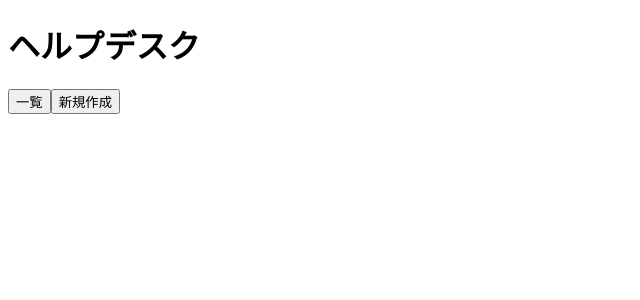
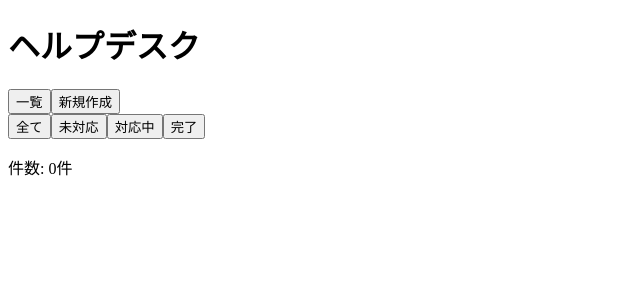
Before and after one commit to rkoga0822/react-typescript-helpdesk-app, a React (Vite) app: page / in a window 1280 px wide. Shown: the top 300 px of the page, without its empty margins (0-640 px from the left). Built offline with nearby package versions, Linux system fonts and the light colour scheme.

Commit message:
フィルター機能完成

```diff
--- a/src/App.tsx
+++ b/src/App.tsx
@@ -2,7 +2,8 @@ import { useState } from "react";
 import InquiryListPage from "./pages/InquiryListPage";
 import InquiryDetailPage from "./pages/InquiryDetailPage";
 import InquiryCreatePage from "./pages/InquiryCreatePage";
-import type { Inquiry, InquiryStatus } from "./types/inquiry";
+import type { Inquiry, InquiryFilter, InquiryStatus } from "./types/inquiry";
+import Filter from "./components/Filter";
 
 type Page = "list" | "detail" | "create";
 
@@ -50,7 +51,15 @@ function App() {
     setCurrentPage("list");
   };
 
+  //フィルター機能
+  const [filter, setFilter] = useState<InquiryFilter>("all");
 
+  const filteredInquiries = inquiries.filter((inquiry) => {
+    if (filter === "pending") return inquiry.status === "pending";
+    if (filter === "completed") return inquiry.status === "completed";
+    if (filter === "in_progress") return inquiry.status === "in_progress";
+    return true;
+  });
 
   return (
     <div>
@@ -58,10 +67,17 @@ function App() {
       <button onClick={() => setCurrentPage("list")}>一覧</button>
 
       <button onClick={() => setCurrentPage("create")}>新規作成</button>
+      <br />
+
+      <Filter
+      onFilterChange={setFilter}
+      count={filteredInquiries.length}
+      />
+
 
       {currentPage === "list" && (
         <InquiryListPage
-          inquiries={inquiries}
+          inquiries={filteredInquiries}
           onSelectInquiry={handleSelectedId}
         />
       )}
@@ -70,7 +86,7 @@ function App() {
         <InquiryDetailPage
           inquiry={selectedInquiry}
           onStatusChange={handleUpdateStatus}
-          onBack={()=>setCurrentPage("list")}
+          onBack={() => setCurrentPage("list")}
         />
       )}
 
--- /dev/null
+++ b/src/components/Filter.tsx
@@ -0,0 +1,19 @@
+import type { InquiryFilter } from "../types/inquiry";
+
+type Props = {
+    onFilterChange:(filter:InquiryFilter)=>void
+    count:number
+}
+
+function Filter({onFilterChange,count}:Props) {
+  return (
+    <div>
+      <button onClick={() => onFilterChange("all")}>全て</button>
+      <button onClick={() => onFilterChange("pending")}>未対応</button>
+      <button onClick={() => onFilterChange("in_progress")}>対応中</button>
+      <button onClick={() => onFilterChange("completed")}>完了</button>
+       <p>件数: {count}件</p>
+    </div>
+  );
+}
+export default Filter;
--- a/src/types/inquiry.ts
+++ b/src/types/inquiry.ts
@@ -14,3 +14,5 @@ export type Inquiry = {
   status: InquiryStatus;
   created_at: string;
 };
+
+export type InquiryFilter = 'all' | 'pending' | 'in_progress' | 'completed'
```
